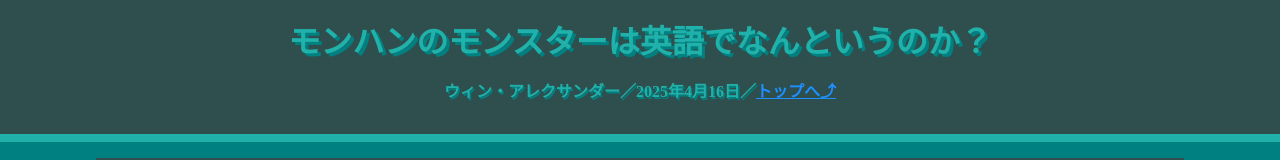
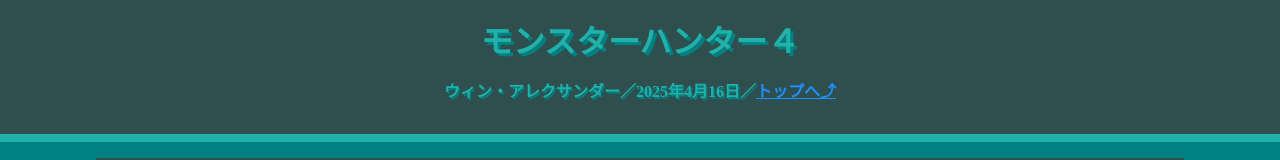
Before and after one commit to wynnalexh/wynnalexh.github.io, a plain HTML site: page blog/20250422.html in a window 1280 px wide. Shown: the top 160 px of the page. Drawn offline with Linux system fonts and the light colour scheme.

Commit message:
Fixed error

```diff
--- a/blog/20250422.html
+++ b/blog/20250422.html
@@ -1,12 +1,12 @@
 <!doctype html>
 <html>
 	<head>
-		<title>モンハンのモンスターは英語でどういうのか？・介介ウィンサイト</title>
+		<title>モンスターハンター４・ウィンサイト</title>
 		<link rel=stylesheet href=../stylesheet.css>
 	</head>
 	<body>
 		<header>
-			<h1>モンハンのモンスターは英語でなんというのか？</h1>
+			<h1>モンスターハンター４</h1>
 			<p>ウィン・アレクサンダー／2025年4月16日／<a href=../index.html>トップへ⤴</a>
 		</header>
 		<main>
```
